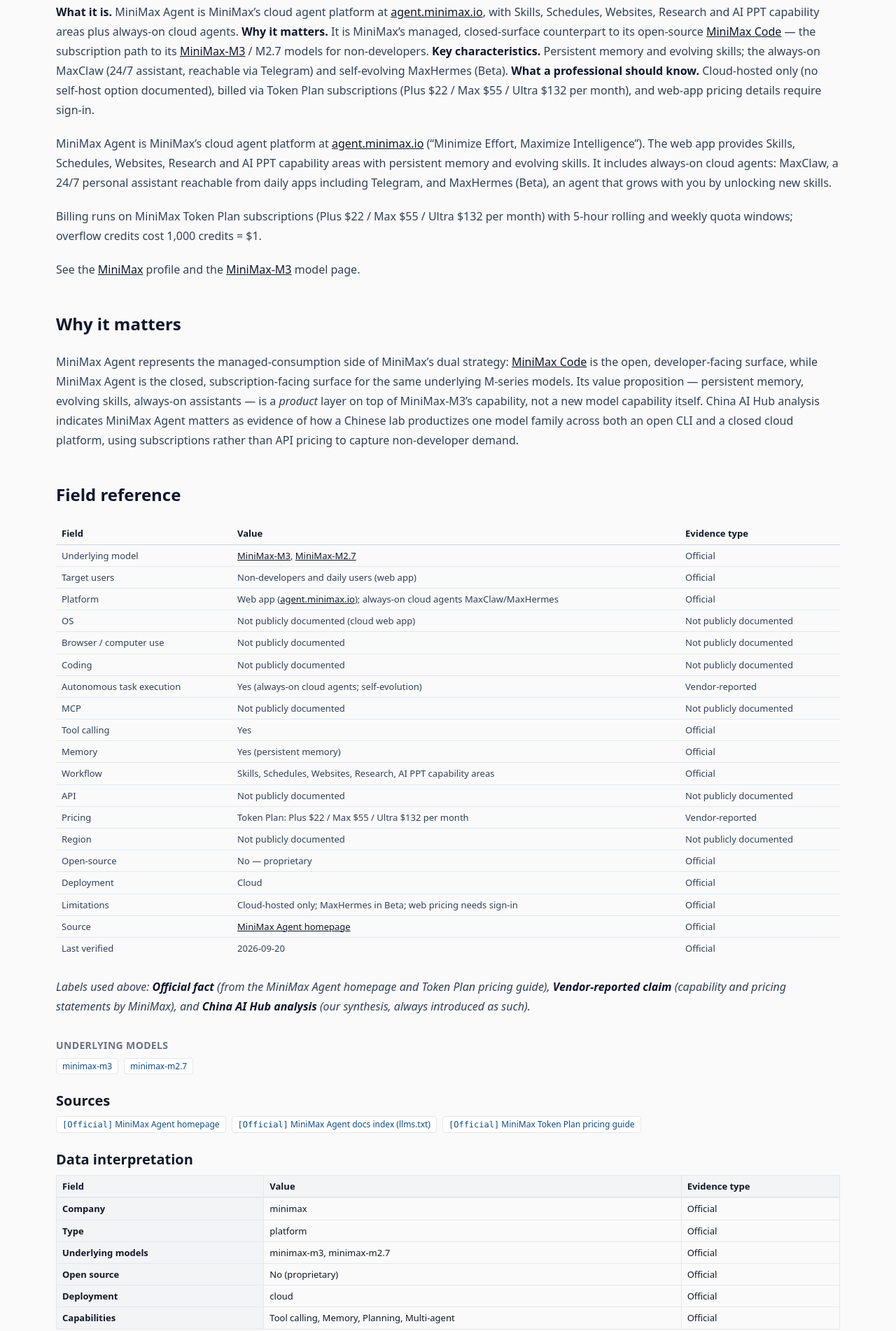
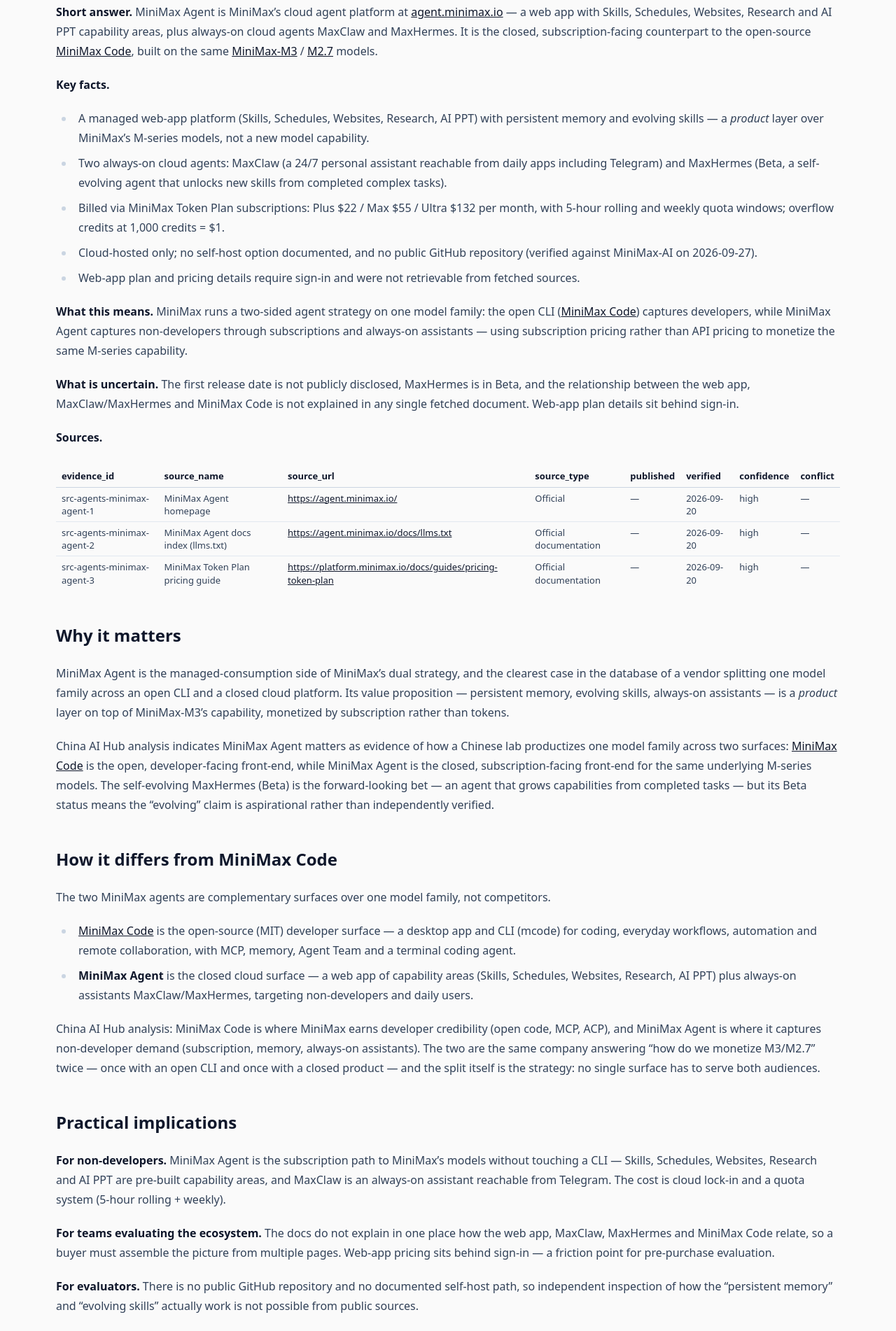
Before and after one commit to martinxionbiotech-max/china-ai-hub, an Astro site: page /agents/minimax-agent in a window 1280 px wide. Shown: the part 2046-3948 px from the top of the page at 70% size. Built offline with nearby package versions, Linux system fonts and the light colour scheme; Astro itself is replaced by a stand-in of ours.

Commit message:
agents: deepen minimax-agent (original analysis, batch 2 final)

```diff
--- a/src/content/agents/minimax-agent.md
+++ b/src/content/agents/minimax-agent.md
@@ -50,17 +50,70 @@ sources:
     last_verified: "2026-09-20"
     confidence: high
 ---
-**What it is.** MiniMax Agent is MiniMax's cloud agent platform at agent.minimax.io, with Skills, Schedules, Websites, Research and AI PPT capability areas plus always-on cloud agents. **Why it matters.** It is MiniMax's managed, closed-surface counterpart to its open-source [MiniMax Code](/agents/minimax-code/) — the subscription path to its [MiniMax-M3](/models/minimax-m3/) / M2.7 models for non-developers. **Key characteristics.** Persistent memory and evolving skills; the always-on MaxClaw (24/7 assistant, reachable via Telegram) and self-evolving MaxHermes (Beta). **What a professional should know.** Cloud-hosted only (no self-host option documented), billed via Token Plan subscriptions (Plus $22 / Max $55 / Ultra $132 per month), and web-app pricing details require sign-in.
+**Short answer.** MiniMax Agent is MiniMax's cloud agent platform at agent.minimax.io — a web app with Skills, Schedules, Websites, Research and AI PPT capability areas, plus always-on cloud agents MaxClaw and MaxHermes. It is the closed, subscription-facing counterpart to the open-source [MiniMax Code](/agents/minimax-code/), built on the same [MiniMax-M3](/models/minimax-m3/) / [M2.7](/models/minimax-m27/) models.
 
-MiniMax Agent is MiniMax's cloud agent platform at agent.minimax.io ("Minimize Effort, Maximize Intelligence"). The web app provides Skills, Schedules, Websites, Research and AI PPT capability areas with persistent memory and evolving skills. It includes always-on cloud agents: MaxClaw, a 24/7 personal assistant reachable from daily apps including Telegram, and MaxHermes (Beta), an agent that grows with you by unlocking new skills.
+**Key facts.**
 
-Billing runs on MiniMax Token Plan subscriptions (Plus $22 / Max $55 / Ultra $132 per month) with 5-hour rolling and weekly quota windows; overflow credits cost 1,000 credits = $1.
+- A managed web-app platform (Skills, Schedules, Websites, Research, AI PPT) with persistent memory and evolving skills — a *product* layer over MiniMax's M-series models, not a new model capability.
+- Two always-on cloud agents: MaxClaw (a 24/7 personal assistant reachable from daily apps including Telegram) and MaxHermes (Beta, a self-evolving agent that unlocks new skills from completed complex tasks).
+- Billed via MiniMax Token Plan subscriptions: Plus $22 / Max $55 / Ultra $132 per month, with 5-hour rolling and weekly quota windows; overflow credits at 1,000 credits = $1.
+- Cloud-hosted only; no self-host option documented, and no public GitHub repository (verified against MiniMax-AI on 2026-09-27).
+- Web-app plan and pricing details require sign-in and were not retrievable from fetched sources.
 
-See the [MiniMax](/companies/minimax/) profile and the [MiniMax-M3](/models/minimax-m3/) model page.
+**What this means.** MiniMax runs a two-sided agent strategy on one model family: the open CLI ([MiniMax Code](/agents/minimax-code/)) captures developers, while MiniMax Agent captures non-developers through subscriptions and always-on assistants — using subscription pricing rather than API pricing to monetize the same M-series capability.
+
+**What is uncertain.** The first release date is not publicly disclosed, MaxHermes is in Beta, and the relationship between the web app, MaxClaw/MaxHermes and MiniMax Code is not explained in any single fetched document. Web-app plan details sit behind sign-in.
+
+**Sources.**
+
+| evidence_id | source_name | source_url | source_type | published | verified | confidence | conflict |
+|---|---|---|---|---|---|---|---|
+| src-agents-minimax-agent-1 | MiniMax Agent homepage | https://agent.minimax.io/ | Official | — | 2026-09-20 | high | — |
+| src-agents-minimax-agent-2 | MiniMax Agent docs index (llms.txt) | https://agent.minimax.io/docs/llms.txt | Official documentation | — | 2026-09-20 | high | — |
+| src-agents-minimax-agent-3 | MiniMax Token Plan pricing guide | https://platform.minimax.io/docs/guides/pricing-token-plan | Official documentation | — | 2026-09-20 | high | — |
 
 ## Why it matters
 
-MiniMax Agent represents the managed-consumption side of MiniMax's dual strategy: [MiniMax Code](/agents/minimax-code/) is the open, developer-facing surface, while MiniMax Agent is the closed, subscription-facing surface for the same underlying M-series models. Its value proposition — persistent memory, evolving skills, always-on assistants — is a *product* layer on top of MiniMax-M3's capability, not a new model capability itself. China AI Hub analysis indicates MiniMax Agent matters as evidence of how a Chinese lab productizes one model family across both an open CLI and a closed cloud platform, using subscriptions rather than API pricing to capture non-developer demand.
+MiniMax Agent is the managed-consumption side of MiniMax's dual strategy, and the clearest case in the database of a vendor splitting one model family across an open CLI and a closed cloud platform. Its value proposition — persistent memory, evolving skills, always-on assistants — is a *product* layer on top of MiniMax-M3's capability, monetized by subscription rather than tokens.
+
+China AI Hub analysis indicates MiniMax Agent matters as evidence of how a Chinese lab productizes one model family across two surfaces: [MiniMax Code](/agents/minimax-code/) is the open, developer-facing front-end, while MiniMax Agent is the closed, subscription-facing front-end for the same underlying M-series models. The self-evolving MaxHermes (Beta) is the forward-looking bet — an agent that grows capabilities from completed tasks — but its Beta status means the "evolving" claim is aspirational rather than independently verified.
+
+## How it differs from MiniMax Code
+
+The two MiniMax agents are complementary surfaces over one model family, not competitors.
+
+- **[MiniMax Code](/agents/minimax-code/)** is the open-source (MIT) developer surface — a desktop app and CLI (mcode) for coding, everyday workflows, automation and remote collaboration, with MCP, memory, Agent Team and a terminal coding agent.
+- **MiniMax Agent** is the closed cloud surface — a web app of capability areas (Skills, Schedules, Websites, Research, AI PPT) plus always-on assistants MaxClaw/MaxHermes, targeting non-developers and daily users.
+
+China AI Hub analysis: MiniMax Code is where MiniMax earns developer credibility (open code, MCP, ACP), and MiniMax Agent is where it captures non-developer demand (subscription, memory, always-on assistants). The two are the same company answering "how do we monetize M3/M2.7" twice — once with an open CLI and once with a closed product — and the split itself is the strategy: no single surface has to serve both audiences.
+
+## Practical implications
+
+**For non-developers.** MiniMax Agent is the subscription path to MiniMax's models without touching a CLI — Skills, Schedules, Websites, Research and AI PPT are pre-built capability areas, and MaxClaw is an always-on assistant reachable from Telegram. The cost is cloud lock-in and a quota system (5-hour rolling + weekly).
+
+**For teams evaluating the ecosystem.** The docs do not explain in one place how the web app, MaxClaw, MaxHermes and MiniMax Code relate, so a buyer must assemble the picture from multiple pages. Web-app pricing sits behind sign-in — a friction point for pre-purchase evaluation.
+
+**For evaluators.** There is no public GitHub repository and no documented self-host path, so independent inspection of how the "persistent memory" and "evolving skills" actually work is not possible from public sources.
+
+## What the evidence shows
+
+The evidence is strong on the product surface and the pricing, and weak on internals. The homepage and llms.txt index document the capability areas (Skills, Schedules, Websites, Research, AI PPT), the MaxClaw/MaxHermes assistants, and the "Minimize Effort, Maximize Intelligence" positioning; the Token Plan guide fixes the $22/$55/$132 tiers and the 1,000-credits=$1 overflow rate.
+
+The gaps are structural opacity. No release date is disclosed, the web-app pricing is behind sign-in, MaxHermes is Beta, and the ecosystem's internal relationships are not explained in a single doc. China AI Hub analysis indicates this opacity is the honest cost of the closed-product strategy: unlike MiniMax Code (which anyone can inspect on GitHub), MiniMax Agent's "persistent memory" and "self-evolution" are vendor-reported claims that cannot be independently checked from public sources, so buyers must evaluate them on trial rather than documentation.
+
+## Where this fits
+
+| Workload | Relevance |
+|---|---|
+| Office / Finance / Coding Expert Collection areas | High |
+| Deep research and website tasks | High |
+| AI PPT and multimodal creation | High |
+| 24/7 always-on assistant (MaxClaw, Telegram) | High |
+| Self-evolving assistant (MaxHermes, Beta) | Moderate (Beta) |
+| Self-hosted deployment | None (cloud-only) |
+| Independent inspection of memory/evolution internals | No evidence recorded |
+
+*Relevance judgments are China AI Hub analysis based on documented capabilities, not vendor claims.*
 
 ## Field reference
 
@@ -86,4 +139,6 @@ MiniMax Agent represents the managed-consumption side of MiniMax's dual strategy
 | Source | [MiniMax Agent homepage](https://agent.minimax.io/) | Official |
 | Last verified | 2026-09-20 | Official |
 
+See the [MiniMax](/companies/minimax/) company profile, the [MiniMax-M3](/models/minimax-m3/) model, the open-source [MiniMax Code](/agents/minimax-code/) counterpart, the [choosing-an-agent guide](/guides/choosing-an-agent/), and the site's [AI agents](/technology/ai-agents/) technology page.
+
 *Labels used above: **Official fact** (from the MiniMax Agent homepage and Token Plan pricing guide), **Vendor-reported claim** (capability and pricing statements by MiniMax), and **China AI Hub analysis** (our synthesis, always introduced as such).*
```
